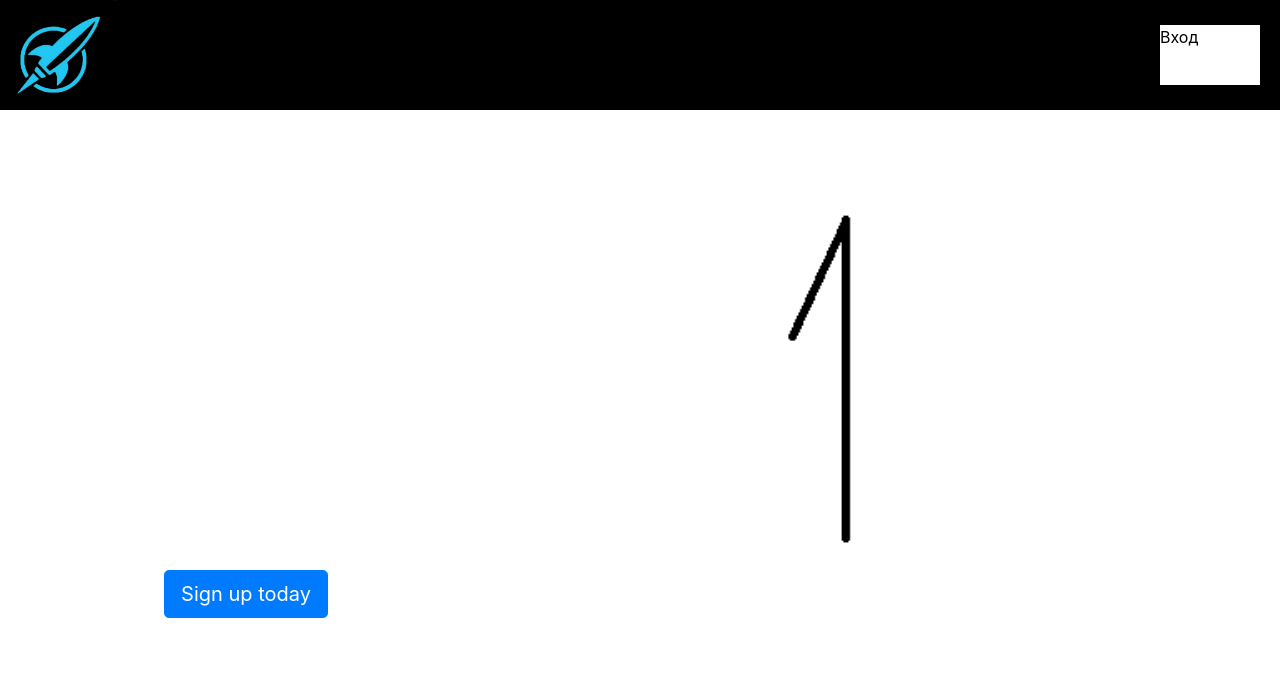
After one commit to anayks/raketa, a PHP site: page / in a window 1280 px wide. The commit adds this page. Shown: the top 673 px of the page. Run offline with PHP 8.4, Linux system fonts and the light colour scheme.

Commit message:
carousel

```diff
--- /dev/null
+++ b/index.html
@@ -0,0 +1,71 @@
+<!DOCTYPE html>
+<html lang="ru">
+<head>
+  <meta charset="UTF-8">
+  <meta name="viewport" content="width=device-width, initial-scale=1.0">
+  <meta http-equiv="X-UA-Compatible" content="ie=edge">
+  <title>Ракета</title>
+  <link rel="stylesheet" href="style.css">
+  <link rel="shortcut icon" href="img/rocket.logo" type="image/x-icon">
+  <link rel="stylesheet" href="https://maxcdn.bootstrapcdn.com/bootstrap/4.0.0-beta.2/css/bootstrap.min.css" integrity="sha384-PsH8R72JQ3SOdhVi3uxftmaW6Vc51MKb0q5P2rRUpPvrszuE4W1povHYgTpBfshb" crossorigin="anonymous">
+  <script type="text/javascript" src="script/jquery-1.12.0.min.js"></script>
+</head>
+<body>
+  <header>
+      <div class="logo">
+         <a href="index.html"><img class="graficlogo" height="110px" src="img/logo3.png" alt="Logo"></a>
+         <div class="VhodKn"><a href="login.php">Вход</a></div>
+      </div>
+  </header>
+
+  <div id="myCarousel" class="carousel slide col-lg-8 col-md-6 col-sm-12 col-xs-12" data-ride="carousel">
+			<ol class="carousel-indicators">
+				<li data-target="#myCarousel" data-slide-to="0" class="active"></li>
+				<li data-target="#myCarousel" data-slide-to="1"></li>
+				<li data-target="#myCarousel" data-slide-to="2"></li>
+			</ol>
+			<div class="carousel-inner">
+				<div class="carousel-item active">
+					<img class="first-slide" src="img/carousel1.png" alt="First slide">
+					<div class="container">
+						<div class="carousel-caption text-left">
+							<h1>Ваш заголовок.</h1>
+							<p>Ваш текст</p>
+							<p><a class="btn btn-lg btn-primary" href="#" role="button">Sign up today</a></p>
+						</div>
+					</div>
+				</div>
+
+				<div class="carousel-item">
+					<img class="second-slide" src="img/carousel2.png" alt="Second slide">
+					<div class="container">
+						<div class="carousel-caption text-left">
+							<h1>Ваш зоголовок.</h1>
+							<p>ваш текст.</p>
+							<p><a class="btn btn-lg btn-primary" href="#" role="button">Learn more</a></p>
+						</div>
+					</div>
+				</div>
+				<div class="carousel-item">
+					<img class="third-slide" src="img/carousel3.png" alt="Third slide">
+					<div class="container">
+						<div class="carousel-caption text-left">
+							<h1>Ваш зоголовок.</h1>
+							<p>Ваш текст.</p>
+							<p><a class="btn btn-lg btn-primary" href="#" role="button">Browse gallery</a></p>
+						</div>
+					</div>
+				</div>
+			</div>
+			<a class="carousel-control-prev" href="#myCarousel" role="button" data-slide="prev">
+				<span class="carousel-control-prev-icon" aria-hidden="true"></span>
+				<span class="sr-only">Previous</span>
+			</a>
+			<a class="carousel-control-next" href="#myCarousel" role="button" data-slide="next">
+				<span class="carousel-control-next-icon" aria-hidden="true"></span>
+				<span class="sr-only">Next</span>
+			</a>
+		</div>
+
+</body>
+</html>
--- a/style.css
+++ b/style.css
@@ -15,6 +15,30 @@ body{
   background: #22C8F2;
 }
 
+.VhodKn{
+  background: white;
+  height: 60px;
+  width: 100px;
+  float: right;
+  margin-top: 25px;
+  margin-right: 20px;
+}
+
+.VhodKn a{
+  color: black;
+}
+
+/*  КАРУСЕЛЬ   */
+.carousel{
+  margin-top: 5%;
+  min-width: 80% !important;
+  height: 500px !important;
+}
+.carousel-inner img {
+  height: 500px !important;
+  margin: 0 auto;
+}
+
 .VhodKostyl{
   margin-right: 5px;
   background-color: white;
@@ -29,7 +53,6 @@ body{
 
 .logo{
   width: 100%;
-  display: flex;
   justify-content: flex-start;
   background: black;
 }
@@ -45,19 +68,6 @@ form{
   color: black;
 }
 
-.button{
-  margin-left: 95%
-  border: 3px solid white;
-  font-size: 30px;
-  color: white;
-  text-transform: uppercase;
-  text-decoration: none;
-  width: auto;
-  height: 110px;
-  text-align: center;
-  line-height: 60px;
-  font-family: Arial, sans-serif;
-}
 
 .vhod{
   width: 450px;
@@ -91,18 +101,13 @@ input[type="text"], input[type="password"]{
 .dws-submit{
   padding: 13px 36px;
   margin: 5px 0 20px 0;
-  font-size: 15px;
+  font-size: 13px;
   color: #fff;
   background-color: black;
   border: none;
+  width: 70px;
+  margin-left: 150px;
 }
-
-.graficlogo {
-  padding: 5px;
-  max-width: 100%;
-  box-sizing: border-box;
-}
-* {box-sizing:border-box}
 
 .slideshow-container {
   max-width: 100%;
```
Also changed, not shown: login.php (+4 -4 lines), main.js (added, +14 -0 lines), img/carousel1.png (added), img/carousel2.png (added), img/carousel3.png (added).
